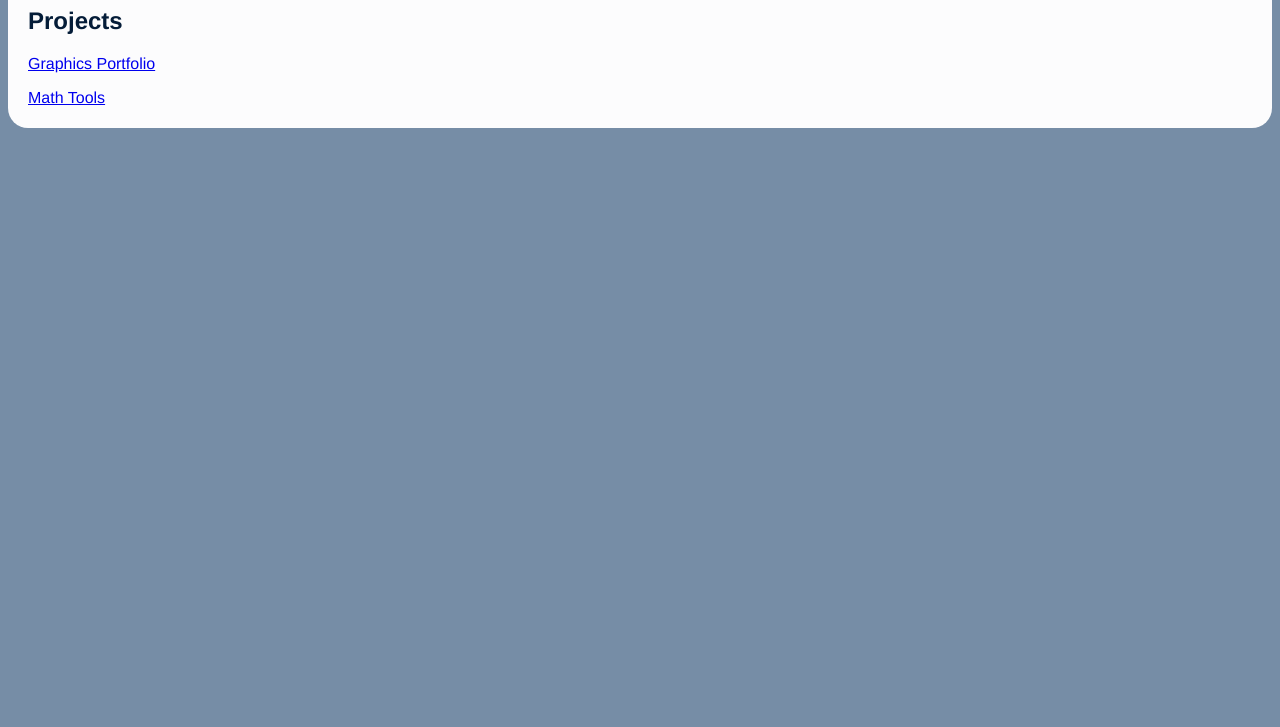
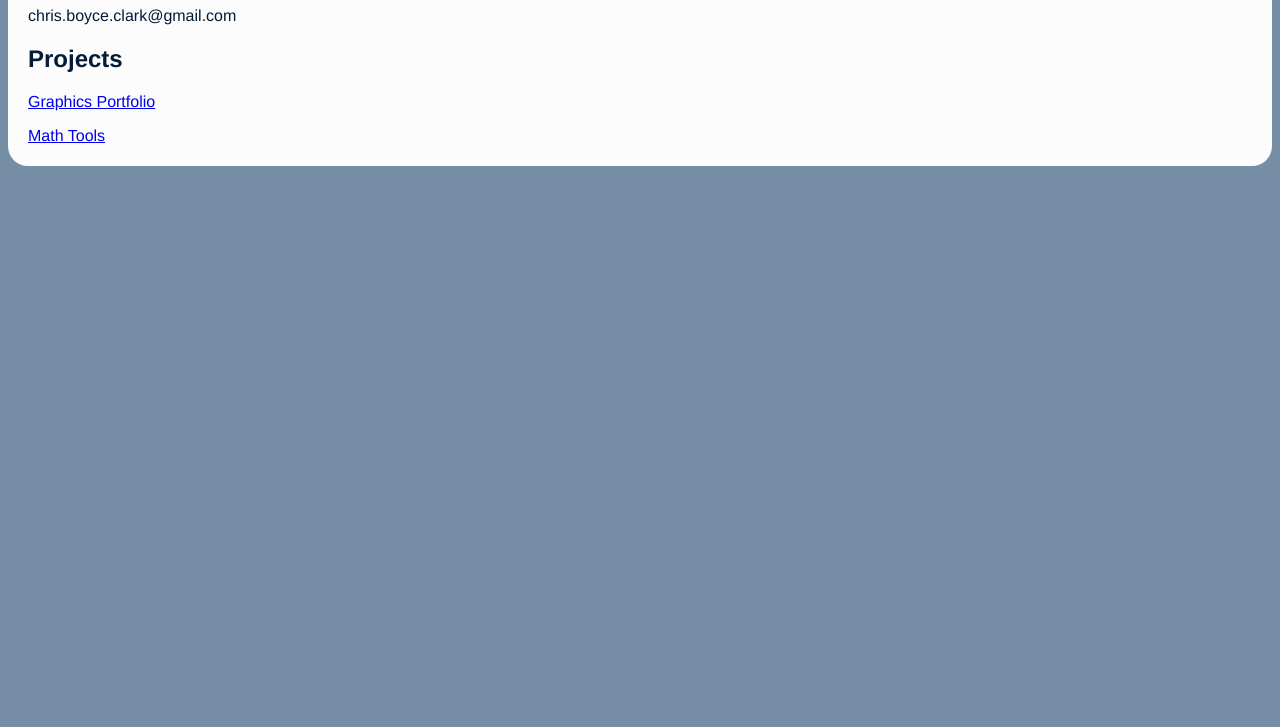
Before and after one commit to cclark18/cclark18.github.io, a plain HTML site: page index.html in a window 1280 px wide. Shown: the part 73-800 px from the top of the page. Drawn offline with Linux system fonts and the light colour scheme.

Commit message:
added email to home page

```diff
--- a/index.html
+++ b/index.html
@@ -16,6 +16,8 @@
 <div class="main">
     <h1>Christopher Clark</h1>
 
+    <p>chris.boyce.clark@gmail.com</p>
+
     <h2>Projects</h2>
 
     <p><a href="graphics.html">Graphics Portfolio</a></p>
```
